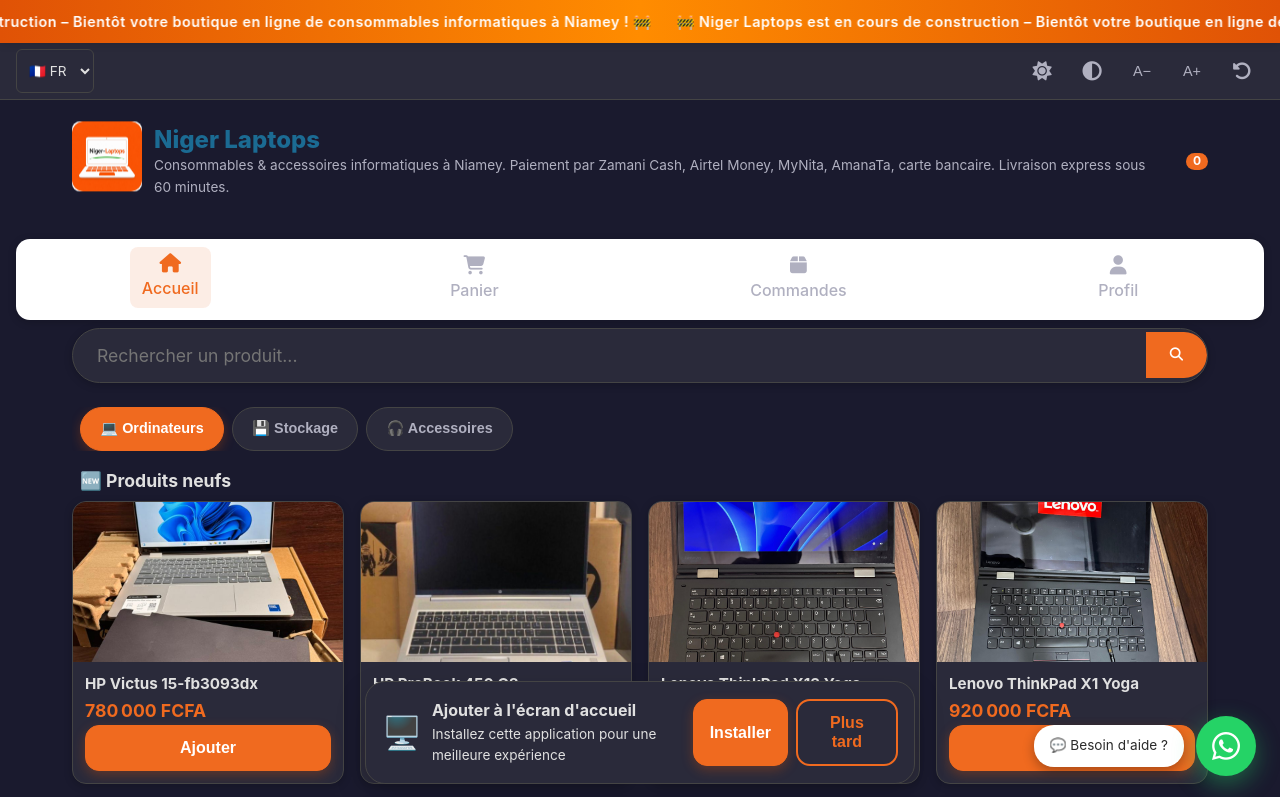
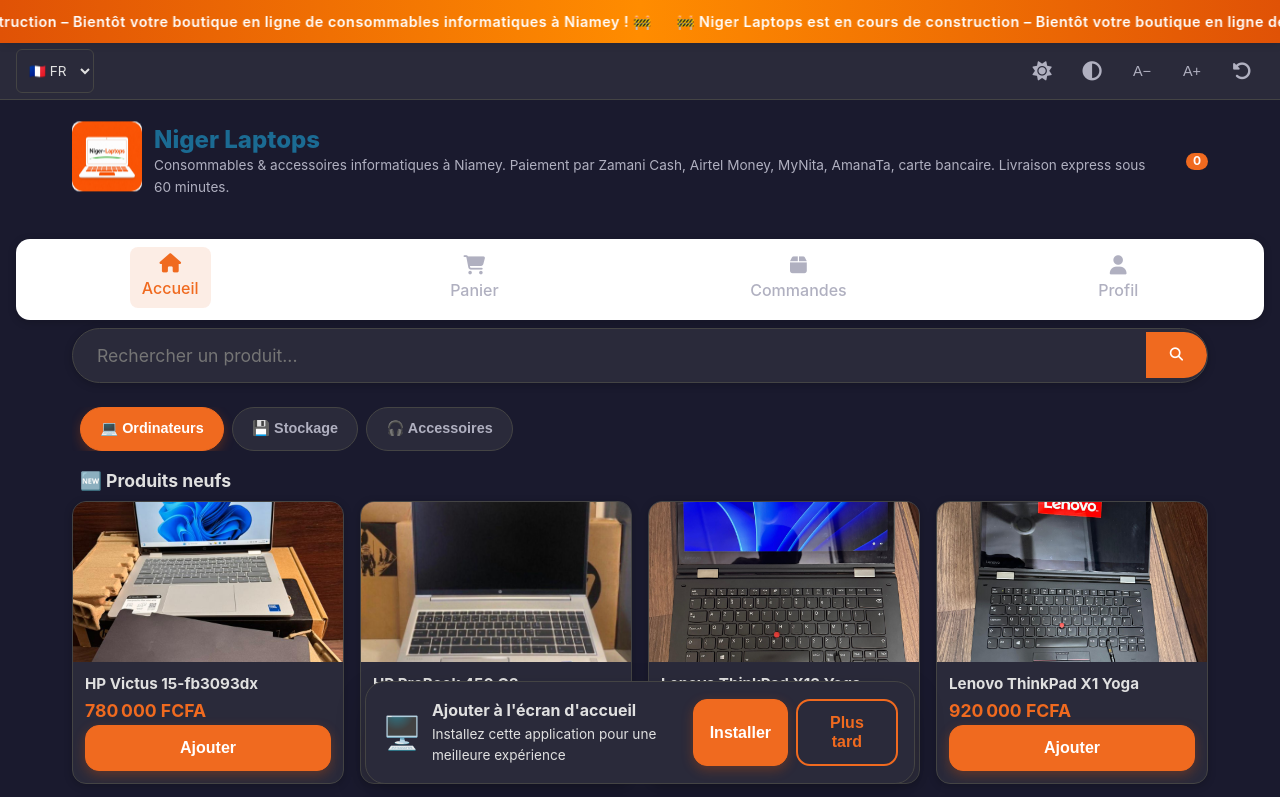
Before and after one commit to terpoland4-star/Niger-Laptops, a website: page docs/index.html in a window 1280 px wide. Shown: the top 797 px of the page. Drawn offline with nearby package versions, Linux system fonts and the light colour scheme.

Commit message:
Remove floating WhatsApp button from index.html
Removed floating WhatsApp button from the footer.

```diff
--- a/docs/index.html
+++ b/docs/index.html
@@ -120,13 +120,6 @@
     <!-- Pied de page (généré par renderFooter()) -->
     <div id="footer-app"></div>
 
-    <!-- Bouton WhatsApp flottant -->
-    <div class="whatsapp-float" id="whatsappFloat">
-        <div class="whatsapp-float__bubble" id="whatsappBubble">💬 Besoin d'aide ?</div>
-        <a href="https://wa.me/22791127870?text=Bonjour%20Niger%20Laptops%20!" target="_blank" rel="noopener" class="whatsapp-float__btn" aria-label="Discuter sur WhatsApp">
-            <i class="fab fa-whatsapp"></i>
-        </a>
-    </div>
 
     <!-- Scripts -->
     <script src="js/utils.js"></script>
```
